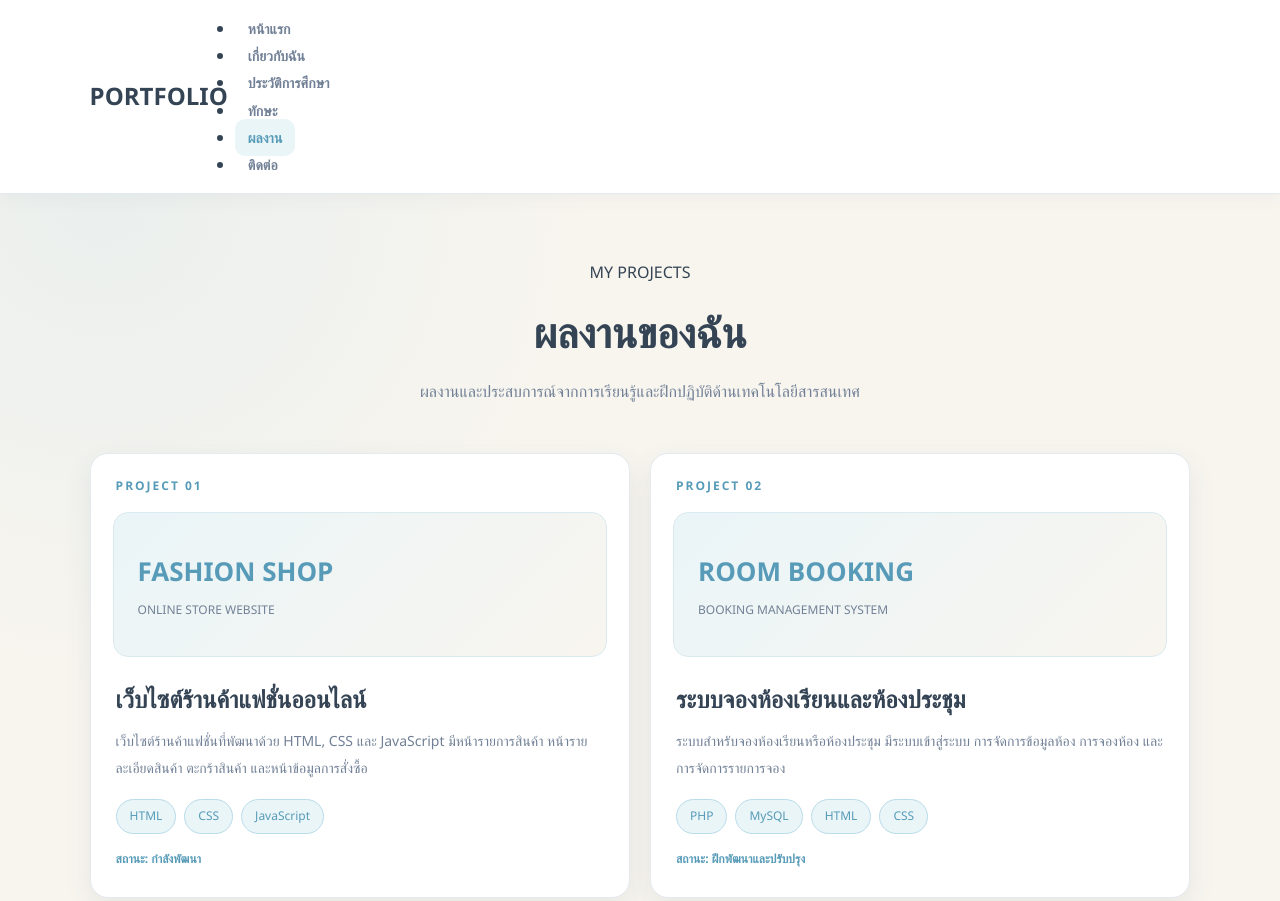
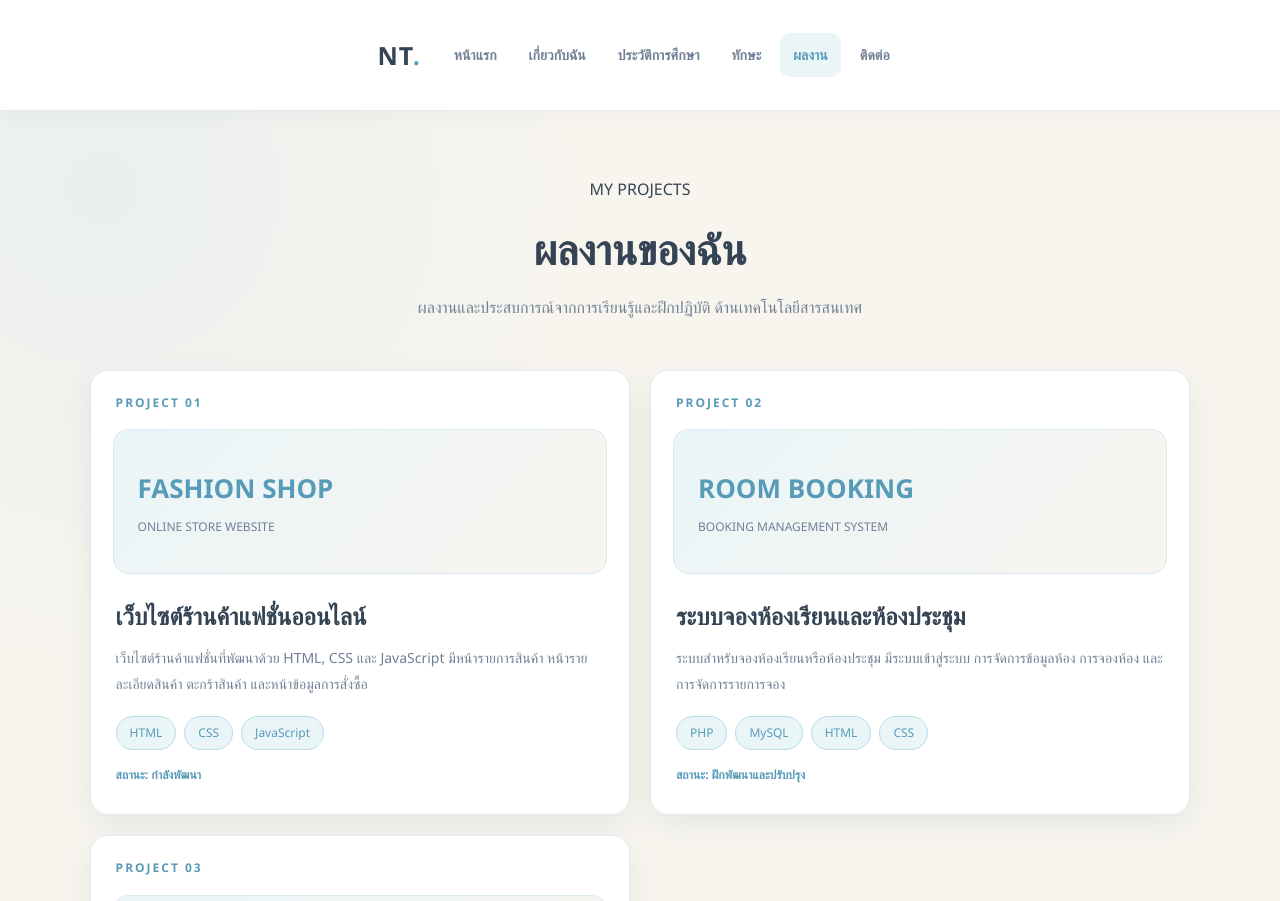
Before and after one commit to 68219010007-oss/Noppadon-prott5, a plain HTML site: page projects.html in a window 1280 px wide. Shown: the top 901 px of the page. Drawn offline with Linux system fonts and the light colour scheme.

Commit message:
Update projects.html

```diff
--- a/projects.html
+++ b/projects.html
@@ -4,117 +4,159 @@
 <head>
     <meta charset="UTF-8">
     <meta name="viewport" content="width=device-width, initial-scale=1.0">
-    <title>ผลงาน | Portfolio</title>
-    <link rel="stylesheet" href="style.css">
+    <title>ผลงาน | Noppadon Portfolio</title>
+    <link rel="stylesheet" href="style.css?v=3">
 </head>
+
 <body>
 
-<header>
-    <nav>
-        <h2>PORTFOLIO</h2>
-        <ul>
-            <li><a href="index.html">หน้าแรก</a></li>
-            <li><a href="about.html">เกี่ยวกับฉัน</a></li>
-            <li><a href="education.html">ประวัติการศึกษา</a></li>
-            <li><a href="skills.html">ทักษะ</a></li>
-            <li><a href="projects.html" class="active">ผลงาน</a></li>
-            <li><a href="contact.html">ติดต่อ</a></li>
-        </ul>
+    <!-- HEADER -->
+    <header class="header">
+        <div class="container nav-container">
+
+            <a href="index.html" class="logo">NT<span>.</span></a>
+
+            <nav class="navbar">
+                <a href="index.html">หน้าแรก</a>
+                <a href="about.html">เกี่ยวกับฉัน</a>
+                <a href="education.html">ประวัติการศึกษา</a>
+                <a href="skills.html">ทักษะ</a>
+                <a href="projects.html" class="active">ผลงาน</a>
+                <a href="contact.html">ติดต่อ</a>
             </nav>
+
+        </div>
     </header>
 
+    <!-- MAIN CONTENT -->
     <main class="projects-page">
 
-    <section class="projects-heading">
-        <p class="section-tag">MY PROJECTS</p>
+        <!-- PAGE HEADING -->
+        <section class="page-heading">
+            <span class="section-label">MY PROJECTS</span>
             <h1>ผลงานของฉัน</h1>
-        <p>ผลงานและประสบการณ์จากการเรียนรู้และฝึกปฏิบัติด้านเทคโนโลยีสารสนเทศ</p>
+            <p>
+                ผลงานและประสบการณ์จากการเรียนรู้และฝึกปฏิบัติ
+                ด้านเทคโนโลยีสารสนเทศ
+            </p>
         </section>
 
+        <!-- PROJECTS -->
         <section class="projects-grid">
 
+            <!-- PROJECT 01 -->
             <article class="project-card">
+
                 <div class="project-number">PROJECT 01</div>
+
                 <div class="project-preview">
                     <span>FASHION SHOP</span>
                     <small>ONLINE STORE WEBSITE</small>
                 </div>
+
                 <div class="project-content">
                     <h2>เว็บไซต์ร้านค้าแฟชั่นออนไลน์</h2>
+
                     <p>
-                    เว็บไซต์ร้านค้าแฟชั่นที่พัฒนาด้วย HTML, CSS และ JavaScript
-                    มีหน้ารายการสินค้า หน้ารายละเอียดสินค้า ตะกร้าสินค้า
+                        เว็บไซต์ร้านค้าแฟชั่นที่พัฒนาด้วย HTML, CSS
+                        และ JavaScript มีหน้ารายการสินค้า
+                        หน้ารายละเอียดสินค้า ตะกร้าสินค้า
                         และหน้าข้อมูลการสั่งซื้อ
                     </p>
+
                     <div class="project-tags">
                         <span>HTML</span>
                         <span>CSS</span>
                         <span>JavaScript</span>
                     </div>
+
                     <p class="project-status">สถานะ: กำลังพัฒนา</p>
                 </div>
+
             </article>
 
+            <!-- PROJECT 02 -->
             <article class="project-card">
+
                 <div class="project-number">PROJECT 02</div>
+
                 <div class="project-preview">
                     <span>ROOM BOOKING</span>
                     <small>BOOKING MANAGEMENT SYSTEM</small>
                 </div>
+
                 <div class="project-content">
                     <h2>ระบบจองห้องเรียนและห้องประชุม</h2>
+
                     <p>
                         ระบบสำหรับจองห้องเรียนหรือห้องประชุม
                         มีระบบเข้าสู่ระบบ การจัดการข้อมูลห้อง
                         การจองห้อง และการจัดการรายการจอง
                     </p>
+
                     <div class="project-tags">
                         <span>PHP</span>
                         <span>MySQL</span>
                         <span>HTML</span>
                         <span>CSS</span>
                     </div>
+
                     <p class="project-status">สถานะ: ฝึกพัฒนาและปรับปรุง</p>
                 </div>
+
             </article>
 
+            <!-- PROJECT 03 -->
             <article class="project-card">
+
                 <div class="project-number">PROJECT 03</div>
+
                 <div class="project-preview">
                     <span>DJANGO PROJECT</span>
                     <small>PYTHON WEB DEVELOPMENT</small>
                 </div>
+
                 <div class="project-content">
                     <h2>โปรเจกต์ฝึกพัฒนาเว็บไซต์ด้วย Django</h2>
+
                     <p>
                         ฝึกใช้ภาษา Python และ Django
                         เพื่อเรียนรู้การสร้างเว็บไซต์ การทำงานของ Views,
                         URLs, Templates และการจัดการข้อมูลเบื้องต้น
                     </p>
+
                     <div class="project-tags">
                         <span>Python</span>
                         <span>Django</span>
                         <span>HTML</span>
                     </div>
+
                     <p class="project-status">สถานะ: กำลังศึกษาและฝึกฝน</p>
                 </div>
+
             </article>
 
         </section>
 
+        <!-- PROJECT NOTE -->
         <section class="projects-note">
+
             <h2>แนวทางการพัฒนาผลงาน</h2>
+
             <p>
-            ผมตั้งใจพัฒนาความรู้ด้านการเขียนโปรแกรมและการสร้างเว็บไซต์
-            โดยนำสิ่งที่เรียนมาทดลองสร้างเป็นผลงานจริง
-            เพื่อเพิ่มประสบการณ์และพัฒนาทักษะของตนเองอย่างต่อเนื่อง
+                ผมตั้งใจพัฒนาความรู้ด้านการเขียนโปรแกรม
+                และการสร้างเว็บไซต์ โดยนำสิ่งที่เรียนมาทดลองสร้าง
+                เป็นผลงานจริง เพื่อเพิ่มประสบการณ์และพัฒนาทักษะ
+                ของตนเองอย่างต่อเนื่อง
             </p>
+
         </section>
 
     </main>
 
-<footer>
-    <p>© 2026 PORTFOLIO | NOPPADON</p>
+    <!-- FOOTER -->
+    <footer class="footer">
+        <p>© 2026 Noppadon Portfolio | Designed by Noppadon</p>
     </footer>
 
 </body>
```
Lines whose indentation alone changed are shown as unchanged.
